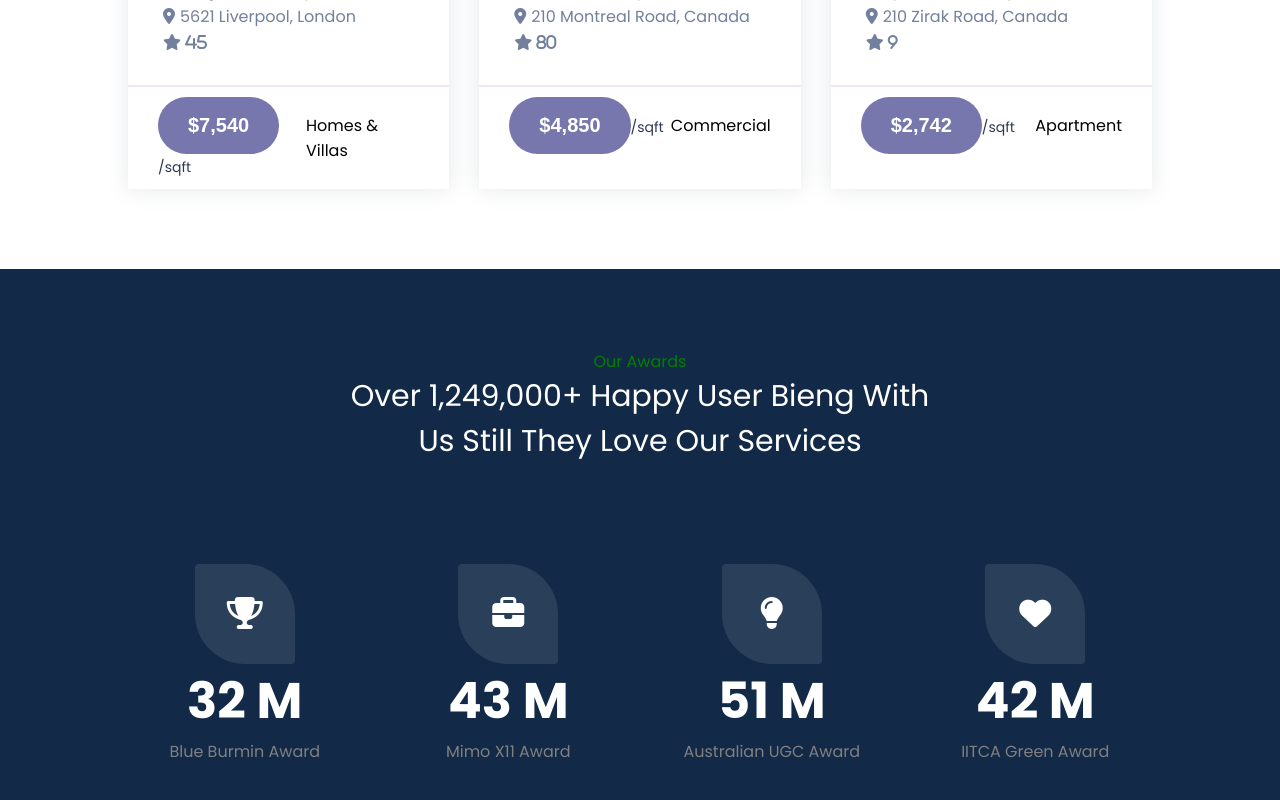
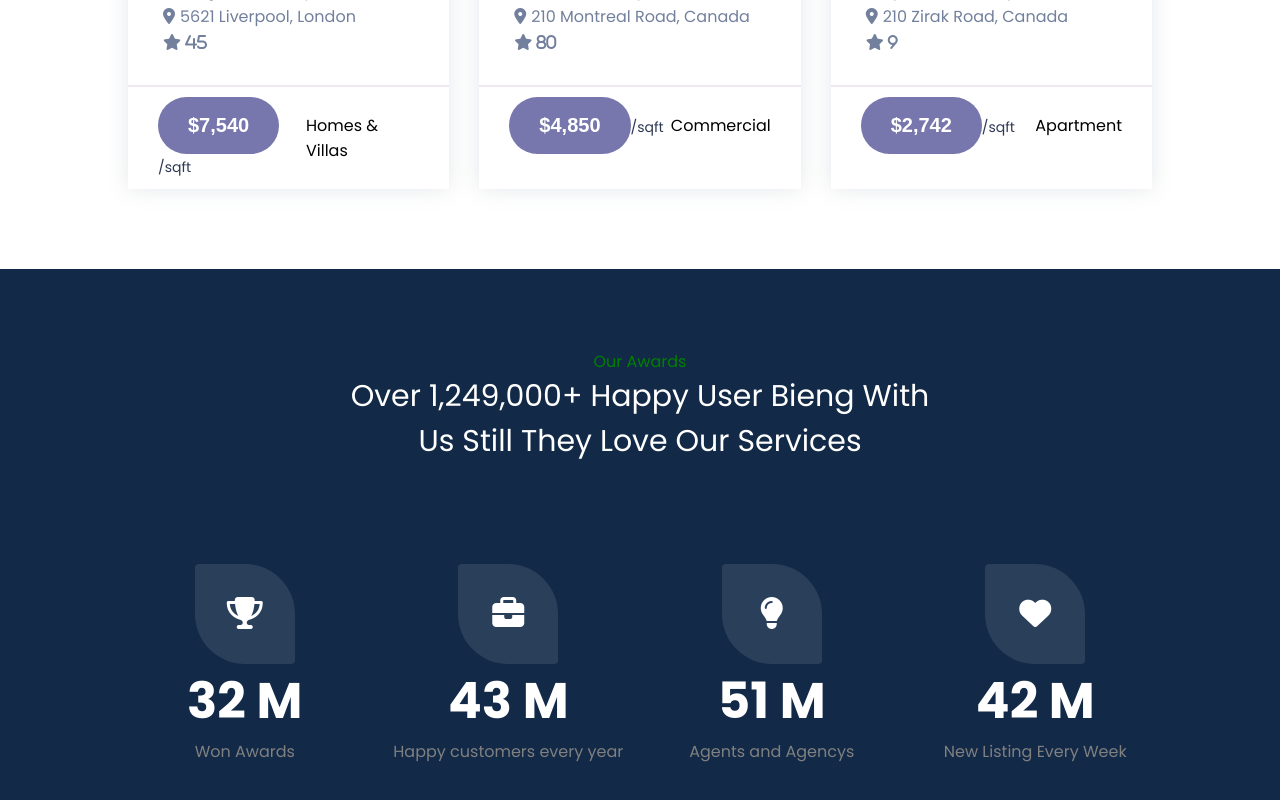
Before and after one commit to Teejay-deen/FHandP, a React (Create React App) app: page / in a window 1280 px wide. Shown: the part 3105-3905 px from the top of the page. Built offline with nearby package versions, Linux system fonts and the light colour scheme.

Commit message:
upadate awards list on  data.js

```diff
--- a/src/components/data/Data.js
+++ b/src/components/data/Data.js
@@ -139,22 +139,22 @@ export const awards = [
   {
     icon: <i class="fa-solid fa-trophy"></i>,
     num: "32 M	",
-    name: "Blue Burmin Award",
+    name: "Won Awards",
   },
   {
     icon: <i class="fa-solid fa-briefcase"></i>,
     num: "43 M",
-    name: "Mimo X11 Award",
+    name: "Happy customers every year",
   },
   {
     icon: <i class="fa-solid fa-lightbulb"></i>,
     num: "51 M",
-    name: "Australian UGC Award",
+    name: "Agents and Agencys",
   },
   {
     icon: <i class="fa-solid fa-heart"></i>,
     num: "42 M",
-    name: "IITCA Green Award",
+    name: "New Listing Every Week",
   },
 ];
 export const location = [
```
